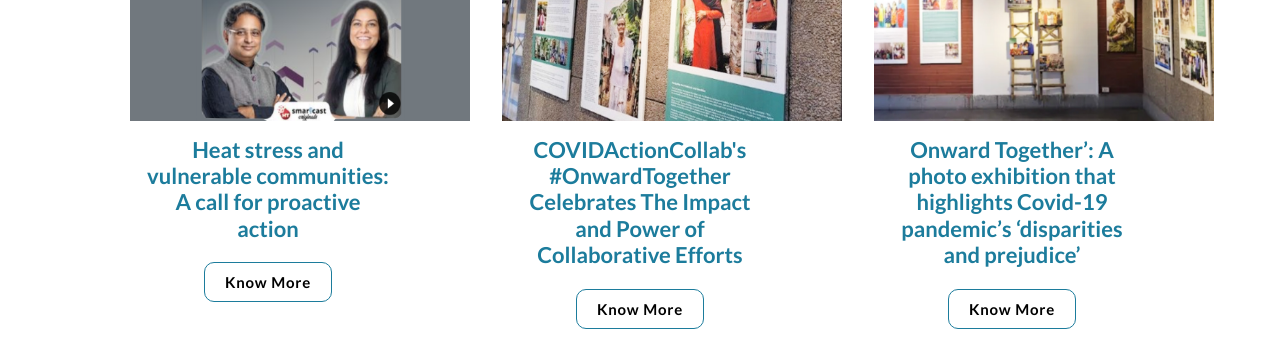
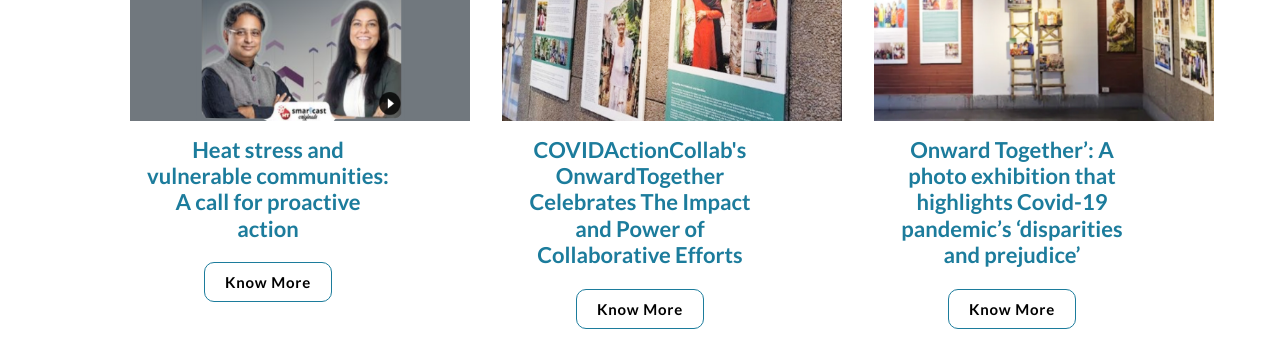
Before and after one commit to nitjsr12/communityactioncollab, a Next.js app: page /resource-hub in a window 1280 px wide. Shown: the part 2340-2679 px from the top of the page. Built offline with nearby package versions, Linux system fonts and the light colour scheme.

Commit message:
new page

```diff
--- a/app/resource-hub/resource/Knowledgebase.js
+++ b/app/resource-hub/resource/Knowledgebase.js
@@ -95,7 +95,7 @@ function Knowledgebase() {
       <Card className="mx-5 border-0 text-center known-card">
         <Card.Img variant="top" className='img-know' src="/images/Img-07.png" />
         <Card.Body>
-          <Card.Title className='t-card-know'>COVIDActionCollab's #OnwardTogether Celebrates The Impact and Power of Collaborative Efforts</Card.Title>
+          <Card.Title className='t-card-know'> COVIDActionCollab's  OnwardTogether Celebrates The Impact and Power of Collaborative Efforts</Card.Title>
           <Link href="https://www.aninews.in/news/business/business/covidactioncollabs-onwardtogether-celebrates-the-impact-and-power-of-collaborative-efforts20220912183129/" target='_blank' className='b-card-know'>Know More </Link>
         </Card.Body>
       </Card>
```
